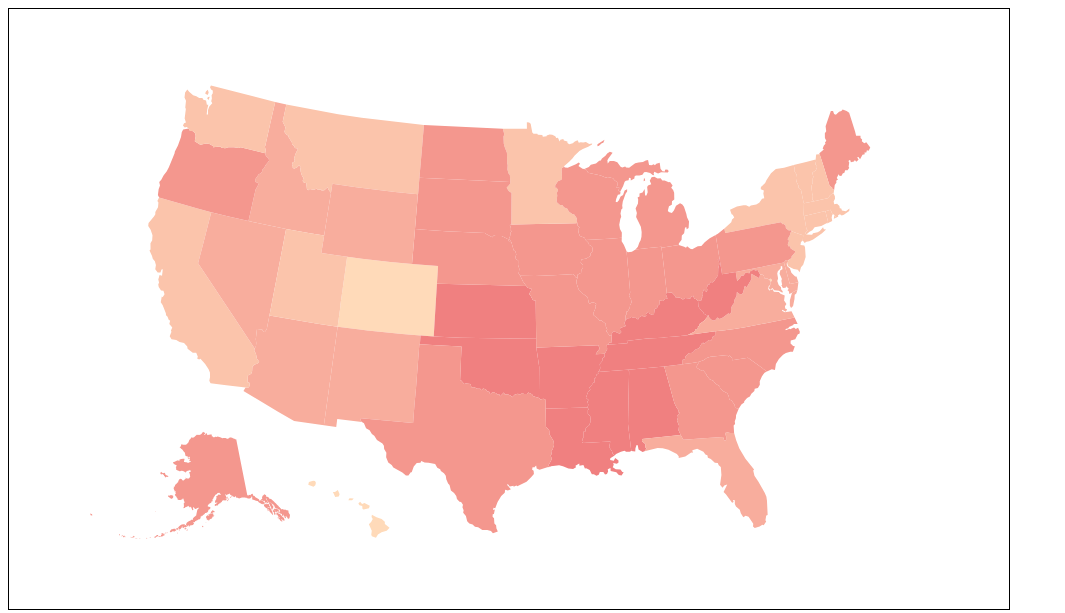
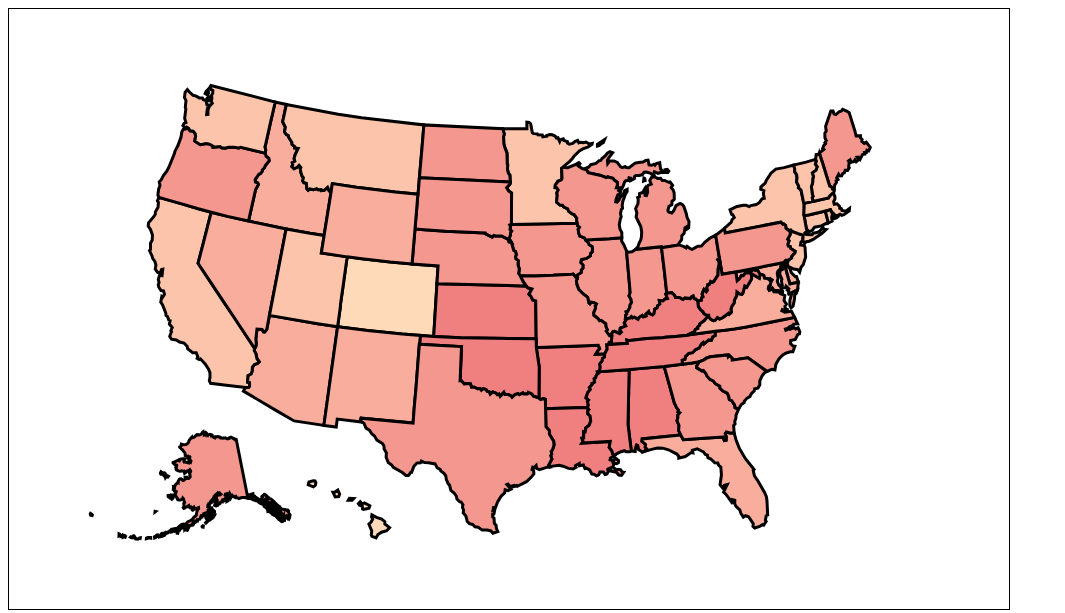
Before and after one commit to Kitty-Koding/Map, a plain HTML site: page index.html in a window 1280 px wide. Shown: the whole page, without its empty margins (0-1065 px from the left). Drawn offline with Linux system fonts and the light colour scheme.

Commit message:
outline?

```diff
--- a/index.html
+++ b/index.html
@@ -75,7 +75,7 @@
                     } else {
                         return "#ccc";
                     }
-                });
+                }).style("stroke","#000").style("stroke-width","3");
         }).catch(function(error) {
             console.error("Error loading the data: " + error);
         });
```
